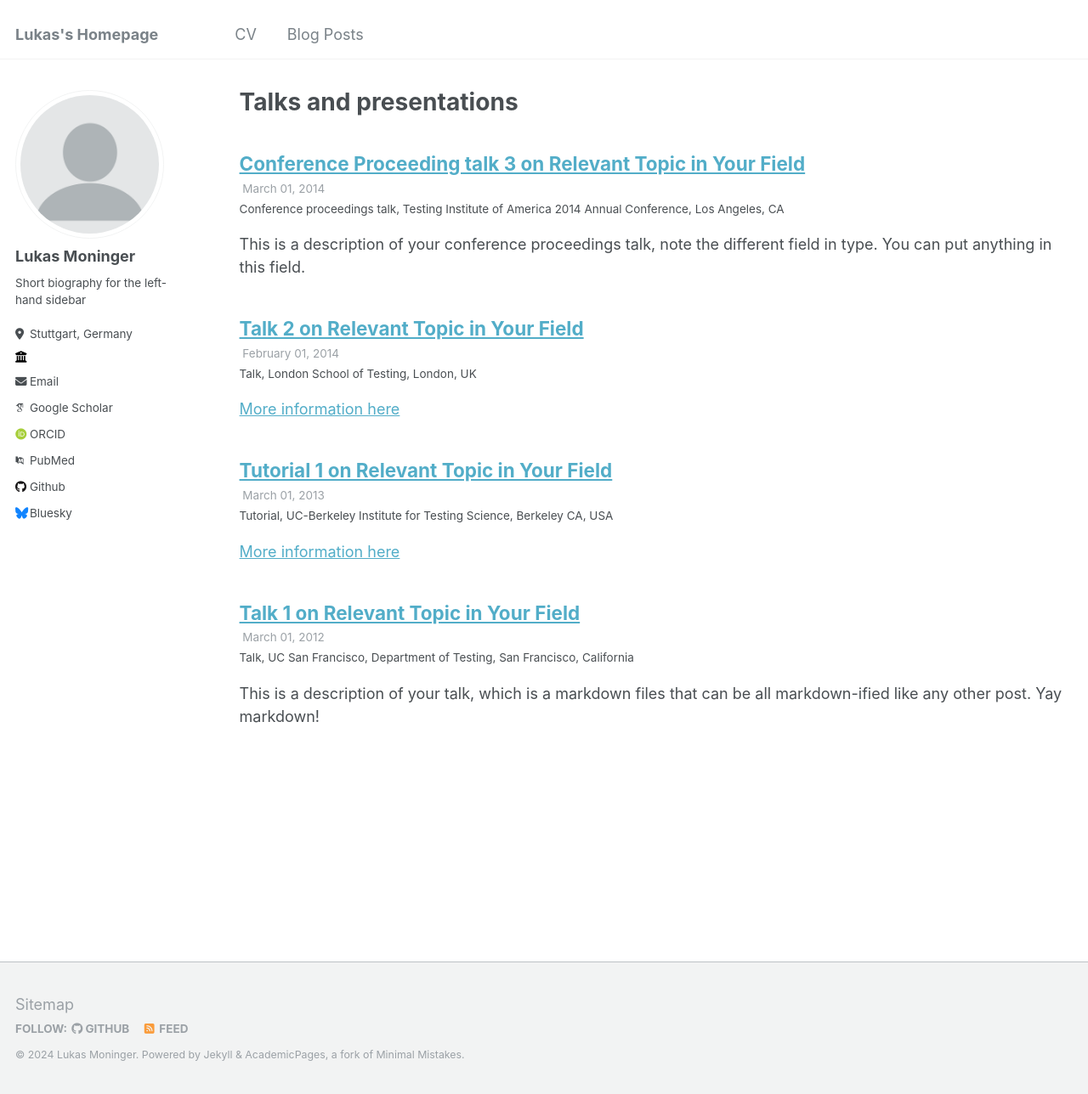
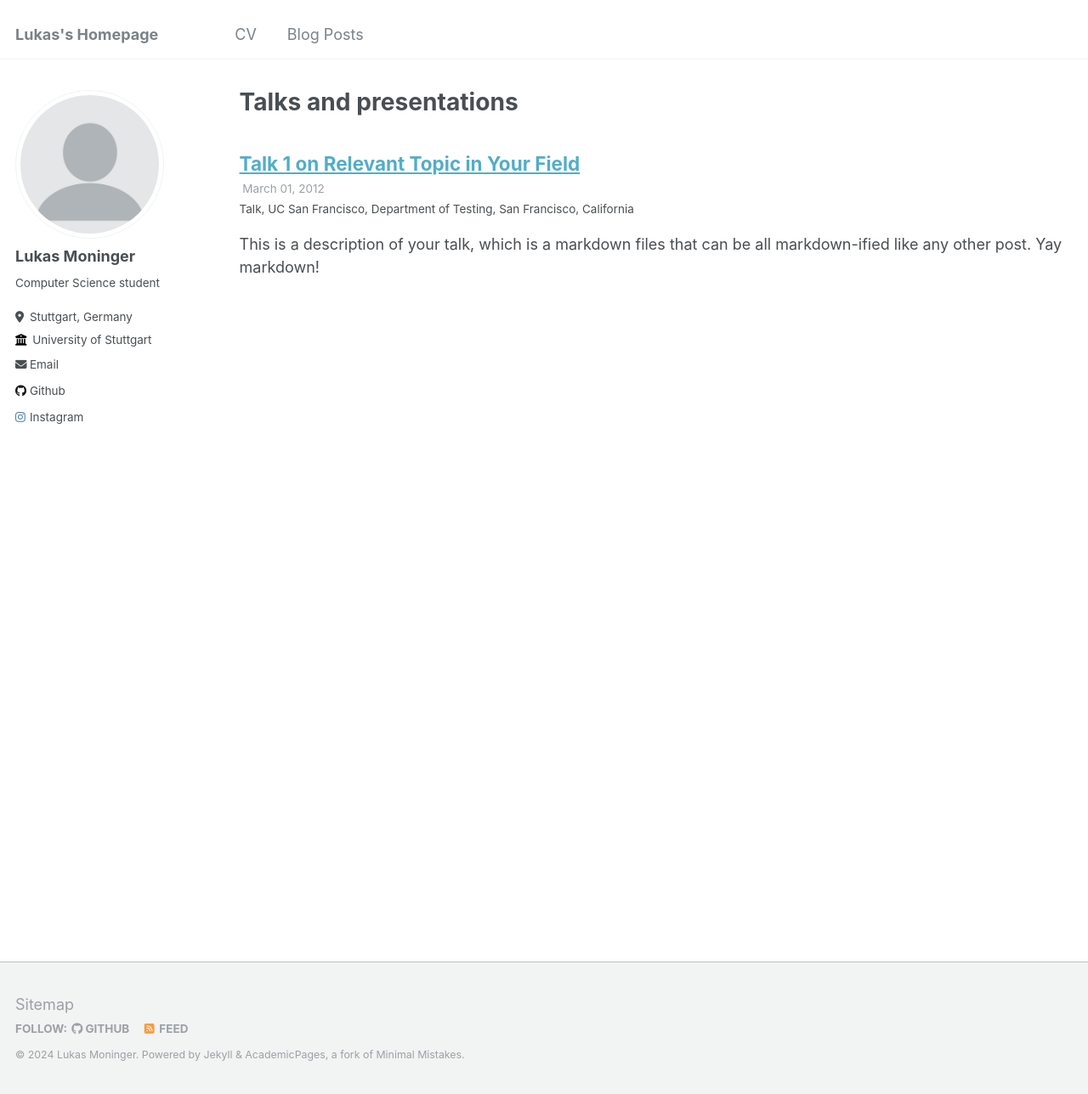
Before and after one commit to LukasMoninger/LukasMoninger.github.io, a Jekyll site: the page built from _pages/talks.html, in a window 1280 px wide and 1288 px high. Shown: the whole window at 85% size. Built offline with Jekyll 4.4.1, drawn with Linux system fonts in a browser that asks for light colours; some web fonts are replaced.

```diff
--- a/_config.yml
+++ b/_config.yml
@@ -24,19 +24,19 @@ author:
   avatar           : "profile.png"
   name             : "Lukas Moninger"
   pronouns         : # example: "she/her"
-  bio              : "Short biography for the left-hand sidebar"
+  bio              : "Computer Science student"
   location         : "Stuttgart, Germany"
-  employer         : ""
+  employer         : "University of Stuttgart"
   uri              : # URL
   email            : "lukasmoninger@gmail.com"
 
   # Academic websites
   arxiv            : # URL - Update with the correct link to your profile
-  googlescholar    : "https://scholar.google.com/citations?user=PS_CX0AAAAAJ"
+  googlescholar    : # URL
   impactstory      : # URL
-  orcid            : "http://orcid.org/yourorcidurl"
+  orcid            : # URL
   semantic         : # URL
-  pubmed           : "https://www.ncbi.nlm.nih.gov/pubmed/?term=john+snow"
+  pubmed           : # URL
   researchgate     : # URL
 
   # Repositories and software development
@@ -48,14 +48,14 @@ author:
   stackoverflow    : # User number or user number and name (i.e., use "1" or "1/jeff-atwood")
 
   # Social media
-  bluesky          : "bsky.app" # Replace this with you Bluesky username
+  bluesky          : # Replace this with you Bluesky username
   facebook         : # Username
   flickr           : # Username
   foursquare       : # Username
   goodreads        : # Username
   google_plus      : # Username
   keybase          : # Username
-  instagram        : # Username
+  instagram        : lukas_mnngr
   lastfm           : # Username
   linkedin         : # Username
   mastodon         : # URL
--- a/_talks/2013-03-01-tutorial-1.md
+++ /dev/null
@@ -1,13 +0,0 @@
----
-title: "Tutorial 1 on Relevant Topic in Your Field"
-collection: talks
-type: "Tutorial"
-permalink: /talks/2013-03-01-tutorial-1
-venue: "UC-Berkeley Institute for Testing Science"
-date: 2013-03-01
-location: "Berkeley CA, USA"
----
-
-[More information here](http://exampleurl.com)
-
-This is a description of your tutorial, note the different field in type. This is a markdown files that can be all markdown-ified like any other post. Yay markdown!
--- a/_talks/2014-02-01-talk-2.md
+++ /dev/null
@@ -1,13 +0,0 @@
----
-title: "Talk 2 on Relevant Topic in Your Field"
-collection: talks
-type: "Talk"
-permalink: /talks/2014-02-01-talk-2
-venue: "London School of Testing"
-date: 2014-02-01
-location: "London, UK"
----
-
-[More information here](http://example2.com)
-
-This is a description of your talk, which is a markdown files that can be all markdown-ified like any other post. Yay markdown!
--- a/_talks/2014-03-01-talk-3.md
+++ /dev/null
@@ -1,11 +0,0 @@
----
-title: "Conference Proceeding talk 3 on Relevant Topic in Your Field"
-collection: talks
-type: "Conference proceedings talk"
-permalink: /talks/2014-03-01-talk-3
-venue: "Testing Institute of America 2014 Annual Conference"
-date: 2014-03-01
-location: "Los Angeles, CA"
----
-
-This is a description of your conference proceedings talk, note the different field in type. You can put anything in this field.
```
Also changed, not shown: _pages/cv.md (+0 -5 lines), _posts/2012-08-14-blog-post-1.md (+22 -11 lines), _teaching/2015-spring-teaching-2.md (deleted, +0 -20 lines).
